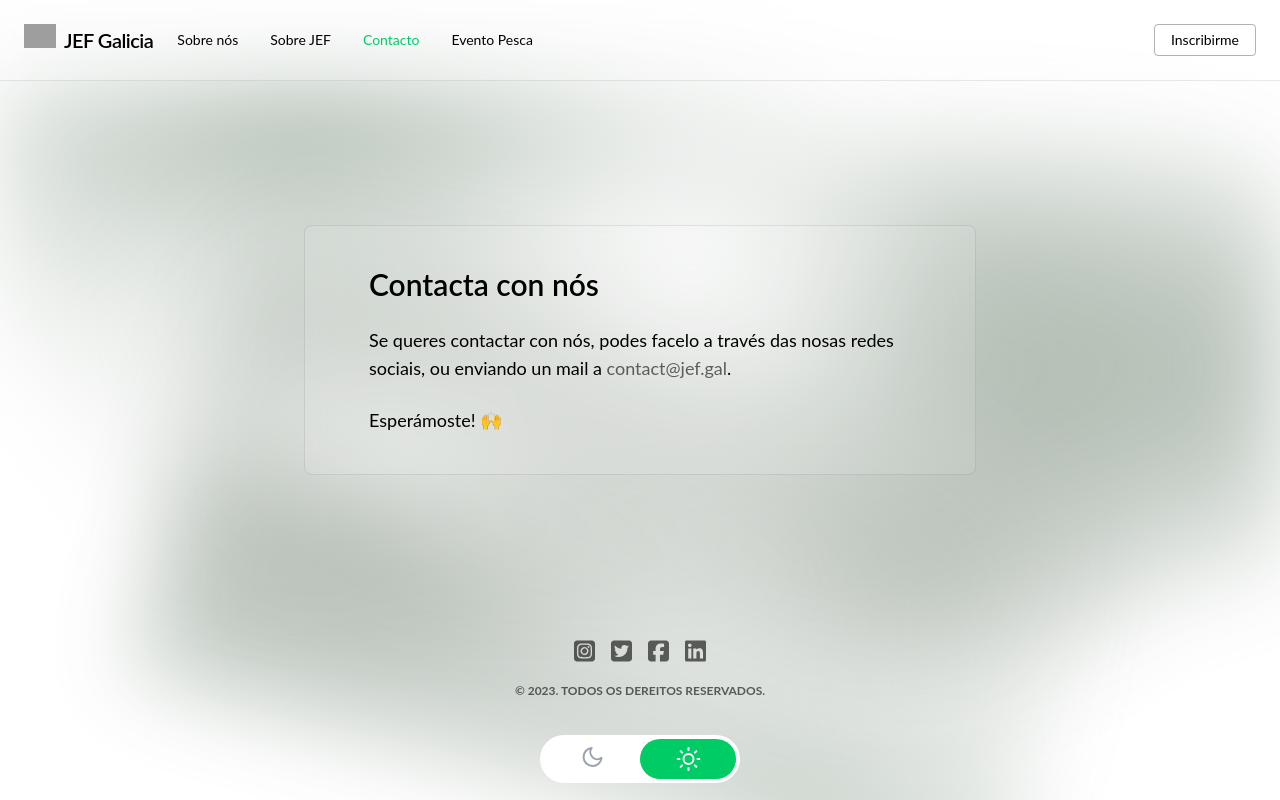
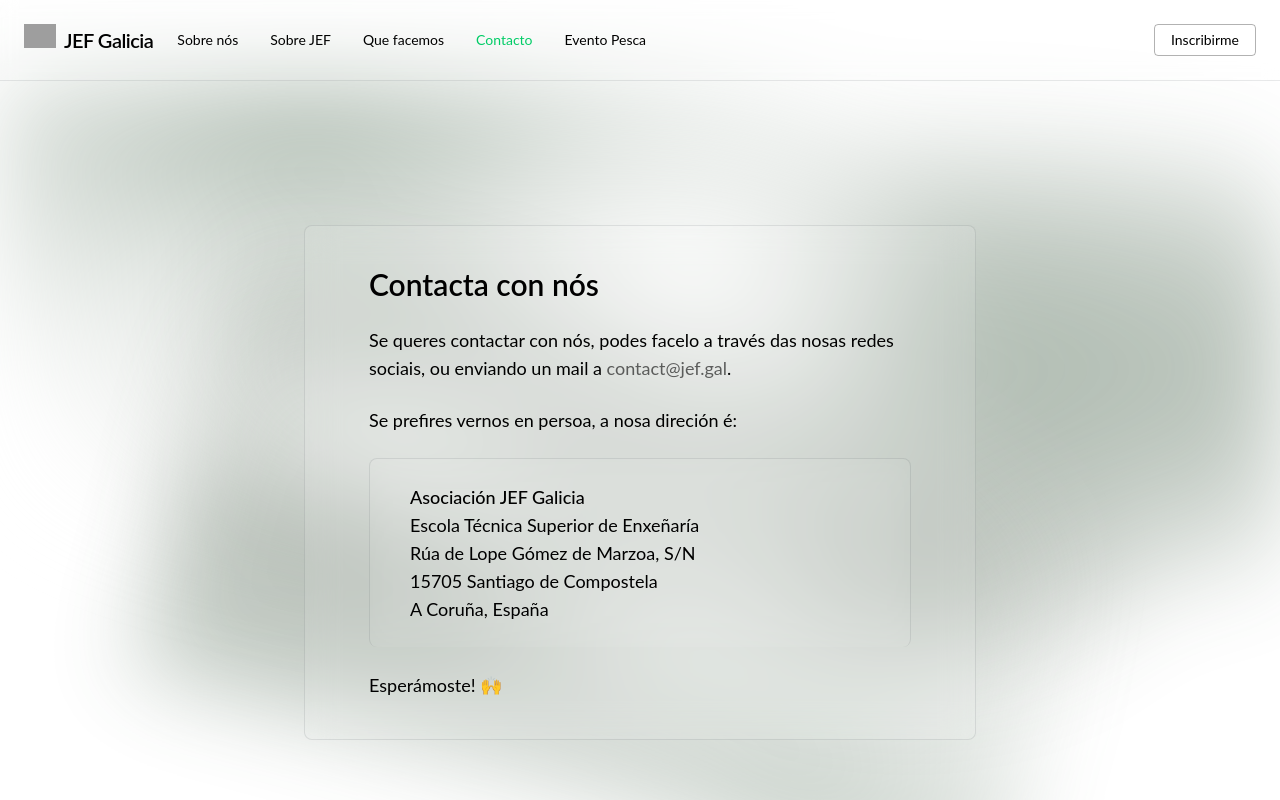
Before and after one commit to JEF-Galicia/jef_galicia_website_nextjs, a Next.js app: page /contact in a window 1280 px wide. Shown: the top 800 px of the page. Built offline with nearby package versions, Linux system fonts and the light colour scheme; grey boxes are pictures that could not be loaded.

Commit message:
que hacemos

```diff
--- a/api/parse-properties.ts
+++ b/api/parse-properties.ts
@@ -15,7 +15,6 @@ export const parsePost = (post: any): Post => {
   const date = post.properties.Fecha.date ? new Date(post.properties.Fecha.date.start).getTime() : null;
   const archived = post.archived;
   const createdPost: Post = { id, title, description, date, archived };
-  console.log(createdPost);
   return createdPost;
 };
 
--- a/components/Footer.js
+++ b/components/Footer.js
@@ -101,7 +101,7 @@ export default function Footer() {
         </a>
       </div>
       <p className="uppercase mb-3 opacity-60 text-xs">
-        {globalContext.footerText}
+        {`© ${new Date().getFullYear()}, JEF Galicia. Todos os dereitos reservados.`}
       </p>
       <ThemeSwitcher />
     </footer>
--- a/components/Navbar.tsx
+++ b/components/Navbar.tsx
@@ -34,6 +34,9 @@ export default function Navbar() {
                     <Link href="/about/federation" className="block mt-4 lg:inline-block lg:mt-0 hover:text-primary">
                         <span className={router.pathname === "/about/federation" ? "text-primary" : ""}>Sobre JEF</span>
                     </Link>
+                    <Link href="/about/what_we_do" className="block mt-4 lg:inline-block lg:mt-0 hover:text-primary">
+                        <span className={router.pathname === "/about/what_we_do" ? "text-primary" : ""}>Que facemos</span>
+                    </Link>
                     <Link href="/contact" className="block mt-4 lg:inline-block lg:mt-0 hover:text-primary">
                         <span className={router.pathname === "/contact" ? "text-primary" : ""}>Contacto</span>
                     </Link>
--- a/next.config.js
+++ b/next.config.js
@@ -11,4 +11,8 @@ module.exports = {
       },
     ],
   },
+  i18n: {
+    locales: ['gl', 'es', 'en'],
+    defaultLocale: 'gl',
+  },
 }
--- a/pages/_app.js
+++ b/pages/_app.js
@@ -14,7 +14,7 @@ import { DefaultSeo } from 'next-seo';
 config.autoAddCss = false;
 
 function MyApp({ Component, pageProps }) {
-  const [context, setContext] = useState({ name: 'JEF Galicia', footerText: '© 2023. Todos os dereitos reservados.' });
+  const [context, setContext] = useState({ name: 'JEF Galicia'});
   return (
     <span className="theme-jef_galicia" style={{ minHeight: '100vh' }}>
       <DefaultSeo {...SEO} />
--- a/pages/about/index.tsx
+++ b/pages/about/index.tsx
@@ -20,7 +20,12 @@ type IndexProps = {
 };
 
 export async function getStaticProps() {
-    const users = (await getAllUsers()).results.filter((user) => user.type === 'person');
+    var users = [];
+    try {
+        users = (await getAllUsers()).results.filter((user) => user.type === 'person');
+    } catch (e) {
+        console.error(e);
+    }
 
     return { props: { users }, revalidate: 86400 };
 }
--- /dev/null
+++ b/pages/about/what_we_do.tsx
@@ -0,0 +1,17 @@
+import { NextSeo } from "next-seo";
+import BoxComponent from "../../components/Box";
+
+export default function WhatWeDo() {
+    return (
+        <>
+            <NextSeo
+                title="Que facemos"
+                description="As actividades e iniciativas de JEF Galicia"
+            />
+            <BoxComponent>
+                <h1 className='text-3xl font-semibold my-6'>Que facemos</h1>
+                <p className='mb-6'>A nosa labor concretízase no fomento da participación da xuventude galega na construción dunha Europa máis unida e democrática, a través da organización de actividades e campañas de sensibilización e formación. Ademais, JEF Galicia tamén colabora con outras organizacións e institucións galegas para promover a participación cidadá e o compromiso político entre a xuventude galega.</p>
+            </BoxComponent>
+        </>
+    )
+}
--- a/pages/contact.tsx
+++ b/pages/contact.tsx
@@ -11,6 +11,12 @@ export default function Contact() {
             <BoxComponent>
                 <h1 className='text-3xl font-semibold mb-6'>Contacta con nós</h1>
                 <p className='mb-6'>Se queres contactar con nós, podes facelo a través das nosas redes sociais, ou enviando un mail a <a href="mailto:contact@jef.gal" className=" opacity-60">contact@jef.gal</a>.</p>
+                <p>Se prefires vernos en persoa, a nosa direción é:</p>
+                <div className="w-full md:rounded-lg backdrop-blur-lg bg-white dark:bg-black dark:bg-opacity-0 bg-opacity-0 transition border border-gray-800 dark:border-white border-opacity-10 dark:border-opacity-10 border-b-0 last:border-b py-4 lg:py-6 px-4 lg:px-10 block focus:outline-none focus:ring-4 my-6">
+                    <p className="">
+                        <span className="font-medium">Asociación JEF Galicia</span><br />Escola Técnica Superior de Enxeñaría<br/>Rúa de Lope Gómez de Marzoa, S/N<br />15705 Santiago de Compostela<br />A Coruña, España
+                    </p>
+                </div>
                 <p>Esperámoste! 🙌</p>
             </BoxComponent>
         </>
--- a/pages/index.tsx
+++ b/pages/index.tsx
@@ -18,8 +18,13 @@ type IndexProps = {
 };
 
 export async function getStaticProps() {
-  const database = await queryDatabase();
-  const posts = parseProperties(database).filter((post) => !post.archived);
+  var posts = [];
+  try {
+    const database = await queryDatabase();
+    posts = parseProperties(database).filter((post) => !post.archived);
+  } catch (e) {
+    console.error(e);
+  }
 
   //const posts = getPosts();
   const globalData = getGlobalData();
--- a/utils/context.ts
+++ b/utils/context.ts
@@ -4,7 +4,6 @@ export const GlobalContext = React.createContext({
     globalContext: {
         name: 'JEF Galicia',
         // Show the current year in the footer
-        footerText: `© ${new Date().getFullYear()} - JEF Galicia. Todos os dereitos reservados.`,
     },
     setContext: (context: any) => { }
 });
```
Also changed, not shown: public/Main_Imagetype_Bounded.svg. Lines whose indentation alone changed are shown as unchanged.
